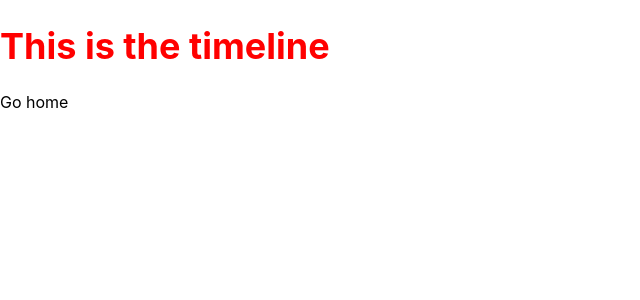
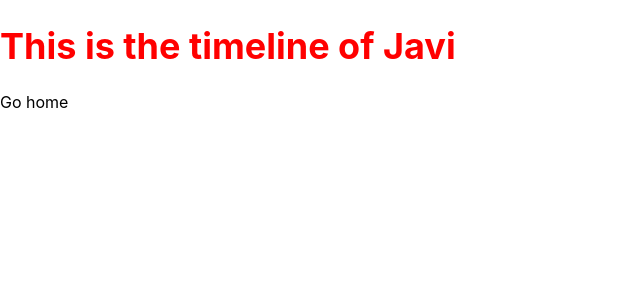
Before and after one commit to xavigu/Devter, a Next.js app: page /timeline in a window 1280 px wide. Shown: the top 300 px of the page, without its empty margins (0-640 px from the left). Built offline with nearby package versions, Linux system fonts and the light colour scheme.

Commit message:
Use getInitialProps to get in the server side a property before the page was rendered

```diff
--- a/pages/timeline/index.js
+++ b/pages/timeline/index.js
@@ -1,9 +1,9 @@
 import Link from 'next/link'
 
-export default function Timeline() {
+export default function Timeline({ userName }) {
   return (
     <div>
-      <h1>This is the timeline</h1>
+      <h1>This is the timeline of {userName}</h1>
       <Link href="/">
         <a>Go home</a>
       </Link>
@@ -17,3 +17,9 @@ export default function Timeline() {
     </div>
   )
 }
+
+Timeline.getInitialProps = () => {
+  return {
+    userName: 'Javi'
+  }
+}
```
